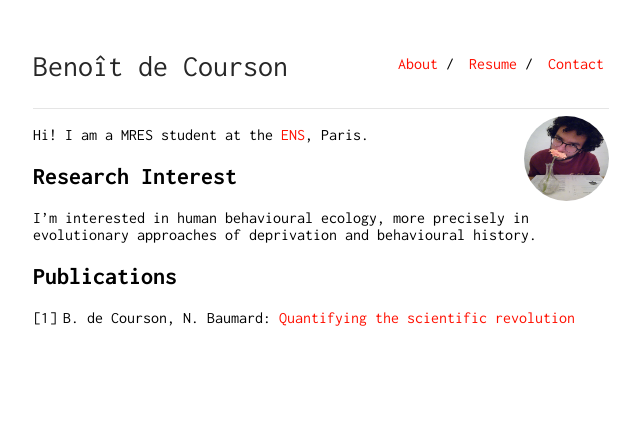
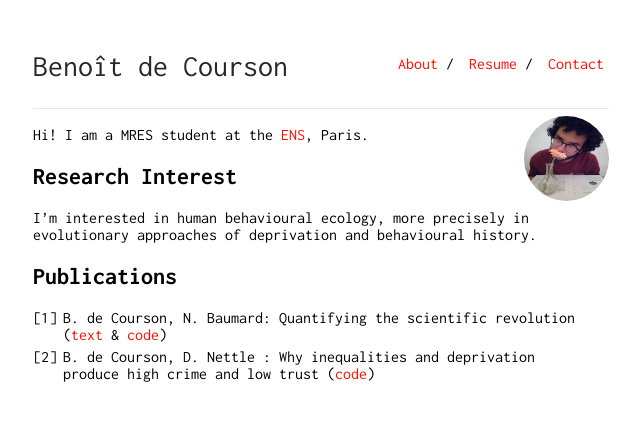
Before and after one commit to regicid/regicid.github.io, a Jekyll site: the page built from index.md, in a window 1280 px wide. Shown: the top 421 px of the page, without its empty margins (319-959 px from the left). Built offline with Jekyll 4.4.1, drawn with Linux system fonts in a browser that asks for light colours.

Commit message:
Update index.md

```diff
--- a/index.md
+++ b/index.md
@@ -11,4 +11,5 @@ I'm interested in human behavioural ecology, more precisely in evolutionary appr
 
 ## Publications
 
-1. B. de Courson, N. Baumard: [Quantifying the scientific revolution](https://osf.io/preprints/socarxiv/9ex8q)
+1. B. de Courson, N. Baumard: Quantifying the scientific revolution ([text](https://osf.io/preprints/socarxiv/9ex8q) & [code](https://github.com/regicid/Scientific_revolution))
+2. B. de Courson, D. Nettle : Why inequalities and deprivation produce high crime and low trust ([code](https://github.com/regicid/Deprivation-antisociality/blob/master/Code.ipynb))
```
